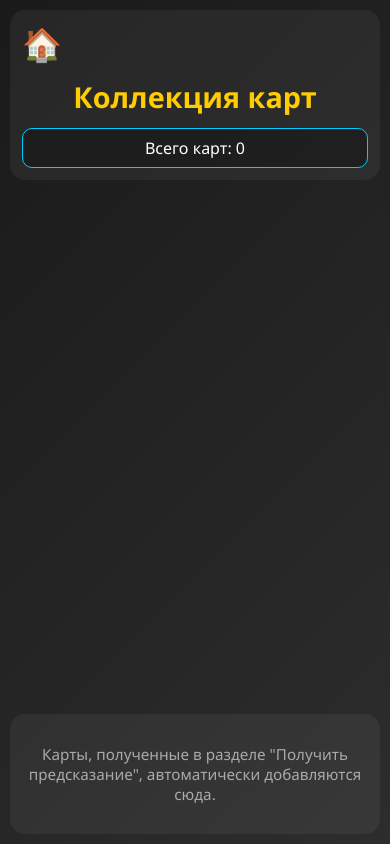
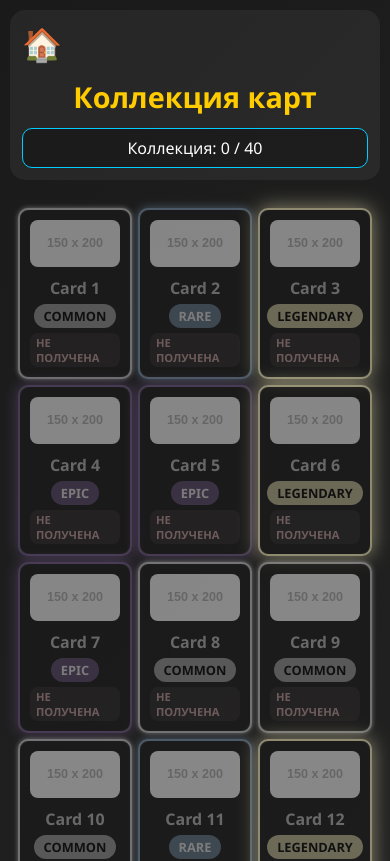
Before and after one commit to TomayGrantz89/hero-message-day, an Angular app: page /collection in a window 390 px wide. Shown: the top 861 px of the page. Built offline with nearby package versions, Linux system fonts and the light colour scheme.

Commit message:
Collection fix on mobile device

```diff
--- a/src/app/pages/collection/collection.html
+++ b/src/app/pages/collection/collection.html
@@ -2,21 +2,25 @@
   <header class="header">
     <a routerLink="/" class="home-link">🏠</a>
     <h1>Коллекция карт</h1>
-    <div class="stats">Всего карт: {{ cards.length }}</div>
+    <div class="stats">
+      Коллекция: {{ getCollectedCount() }} / {{ collectionCards.length }}
+    </div>
   </header>
 
   <main class="main">
     <div class="grid" *ngIf="!showDetail">
       <div
         class="card-item"
-        *ngFor="let card of cards"
-        (click)="selectCard(card)"
-        [style.border]="getRarityBorder(card)"
-        [style.boxShadow]="getRarityGlow(card)"
+        [class.card-item--locked]="!item.owned"
+        *ngFor="let item of collectionCards"
+        (click)="selectCard(item)"
+        [style.border]="getRarityBorder(item.card)"
+        [style.boxShadow]="getRarityGlow(item.card)"
       >
-        <div class="card-image" [style.backgroundImage]="'url(' + card.imageUrl + ')'"></div>
-        <div class="card-name">{{ card.name }}</div>
-        <div class="card-rarity {{ card.rarity }}">{{ card.rarity | titlecase }}</div>
+        <div class="card-image" [style.backgroundImage]="'url(' + item.card.imageUrl + ')'"></div>
+        <div class="card-name">{{ item.card.name }}</div>
+        <div class="card-rarity {{ item.card.rarity }}">{{ item.card.rarity | titlecase }}</div>
+        <div class="card-status" *ngIf="!item.owned">Не получена</div>
       </div>
     </div>
 
@@ -52,5 +56,6 @@
 
   <footer class="footer">
     <p>Карты, полученные в разделе "Получить предсказание", автоматически добавляются сюда.</p>
+    <p>Серые карты с надписью "Не получена" ещё не открыты — продолжайте собирать предсказания!</p>
   </footer>
 </div>
--- a/src/app/pages/collection/collection.scss
+++ b/src/app/pages/collection/collection.scss
@@ -118,6 +118,63 @@
         background: #ffd700;
         color: #000;
       }
+    }
+
+    .card-status {
+      font-size: 0.7rem;
+      color: #ff6b6b;
+      background: rgba(255, 107, 107, 0.1);
+      padding: 2px 6px;
+      border-radius: 8px;
+      margin-top: 5px;
+      text-transform: uppercase;
+      font-weight: bold;
+    }
+  }
+
+  .card-item--locked {
+    opacity: 0.6;
+    filter: grayscale(80%);
+    cursor: not-allowed;
+    position: relative;
+
+    &::before {
+      content: '';
+      position: absolute;
+      top: 0;
+      left: 0;
+      right: 0;
+      bottom: 0;
+      background: rgba(0, 0, 0, 0.5);
+      z-index: 1;
+      border-radius: 10px;
+    }
+
+    .card-image,
+    .card-name,
+    .card-rarity,
+    .card-status {
+      position: relative;
+      z-index: 2;
+    }
+
+    .card-image {
+      background-image: url('https://via.placeholder.com/150x200/333333/666666?text=???') !important;
+      background-size: cover;
+      background-position: center;
+    }
+
+    .card-name {
+      color: #999;
+    }
+
+    .card-rarity {
+      opacity: 0.7;
+    }
+
+    &:hover {
+      transform: none !important;
+      box-shadow: none !important;
     }
   }
 }
--- a/src/app/pages/collection/collection.ts
+++ b/src/app/pages/collection/collection.ts
@@ -3,6 +3,11 @@ import { RouterLink } from '@angular/router';
 import { CommonModule } from '@angular/common';
 import { CardData, Card } from '../../services/card-data';
 import { Attempt } from '../../services/attempt';
+
+interface CollectionCard {
+  card: Card;
+  owned: boolean;
+}
 
 @Component({
   selector: 'app-collection',
@@ -11,7 +16,7 @@ import { Attempt } from '../../services/attempt';
   styleUrl: './collection.scss',
 })
 export class Collection implements OnInit {
-  cards: Card[] = [];
+  collectionCards: CollectionCard[] = [];
   selectedCard: Card | null = null;
   showDetail = false;
   detailSide: 'face' | 'back' = 'face';
@@ -22,19 +27,24 @@ export class Collection implements OnInit {
   ) {}
 
   ngOnInit(): void {
-    // Load only cards from user's collection
     this.loadCollection();
   }
 
   private loadCollection(): void {
     const collectedIds = this.attemptService.getCollection();
-    this.cards = collectedIds
-      .map(id => this.cardData.getCard(id))
-      .filter((card): card is Card => card !== undefined);
+    const allCards = this.cardData.getAllCards();
+
+    this.collectionCards = allCards.map(card => ({
+      card,
+      owned: collectedIds.includes(card.id)
+    }));
   }
 
-  selectCard(card: Card): void {
-    this.selectedCard = card;
+  selectCard(item: CollectionCard): void {
+    if (!item.owned) {
+      return; // Do nothing for locked cards
+    }
+    this.selectedCard = item.card;
     this.showDetail = true;
     this.detailSide = 'face';
   }
@@ -46,6 +56,10 @@ export class Collection implements OnInit {
 
   flipDetail(): void {
     this.detailSide = this.detailSide === 'face' ? 'back' : 'face';
+  }
+
+  getCollectedCount(): number {
+    return this.collectionCards.filter(item => item.owned).length;
   }
 
   getRarityBorder(card: Card): string {
```
